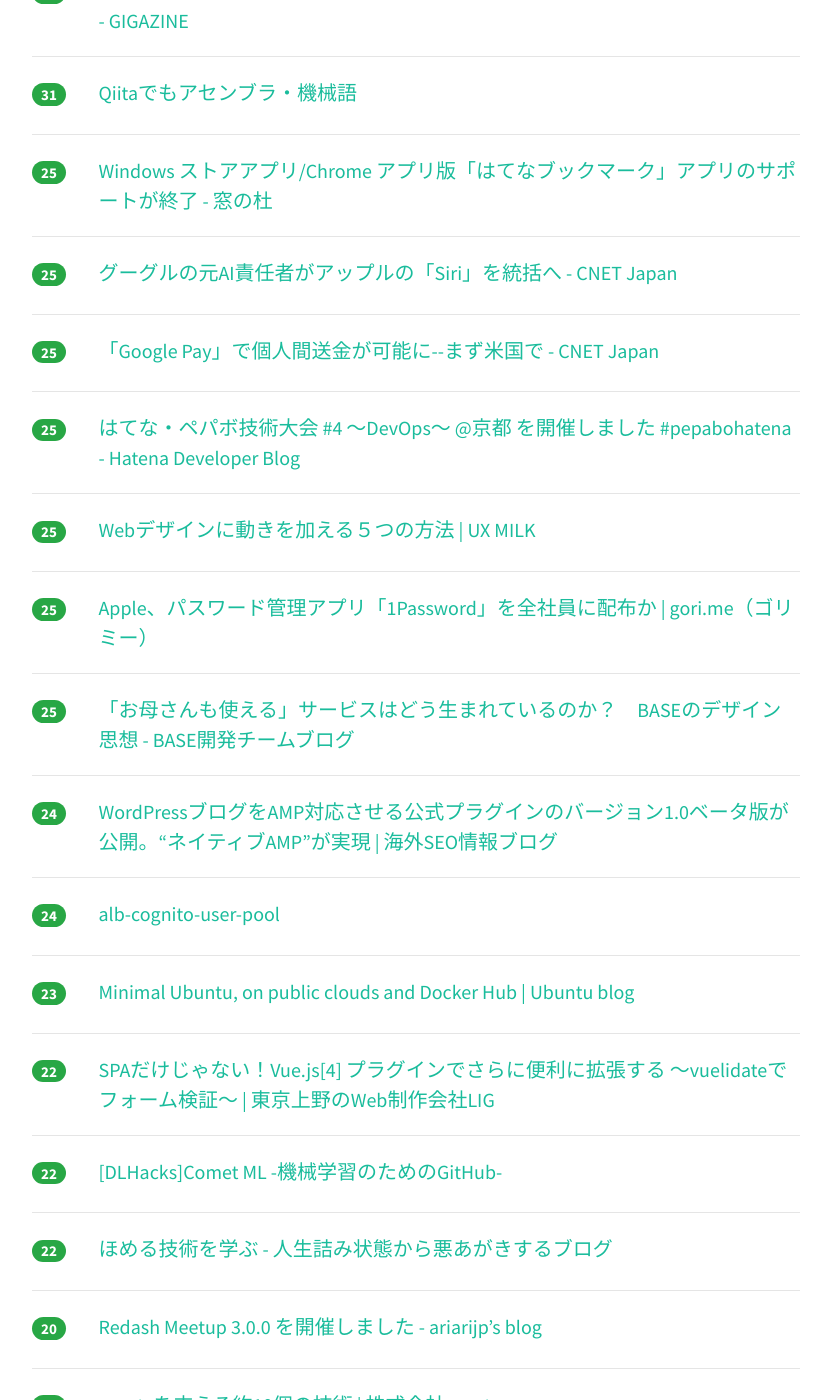
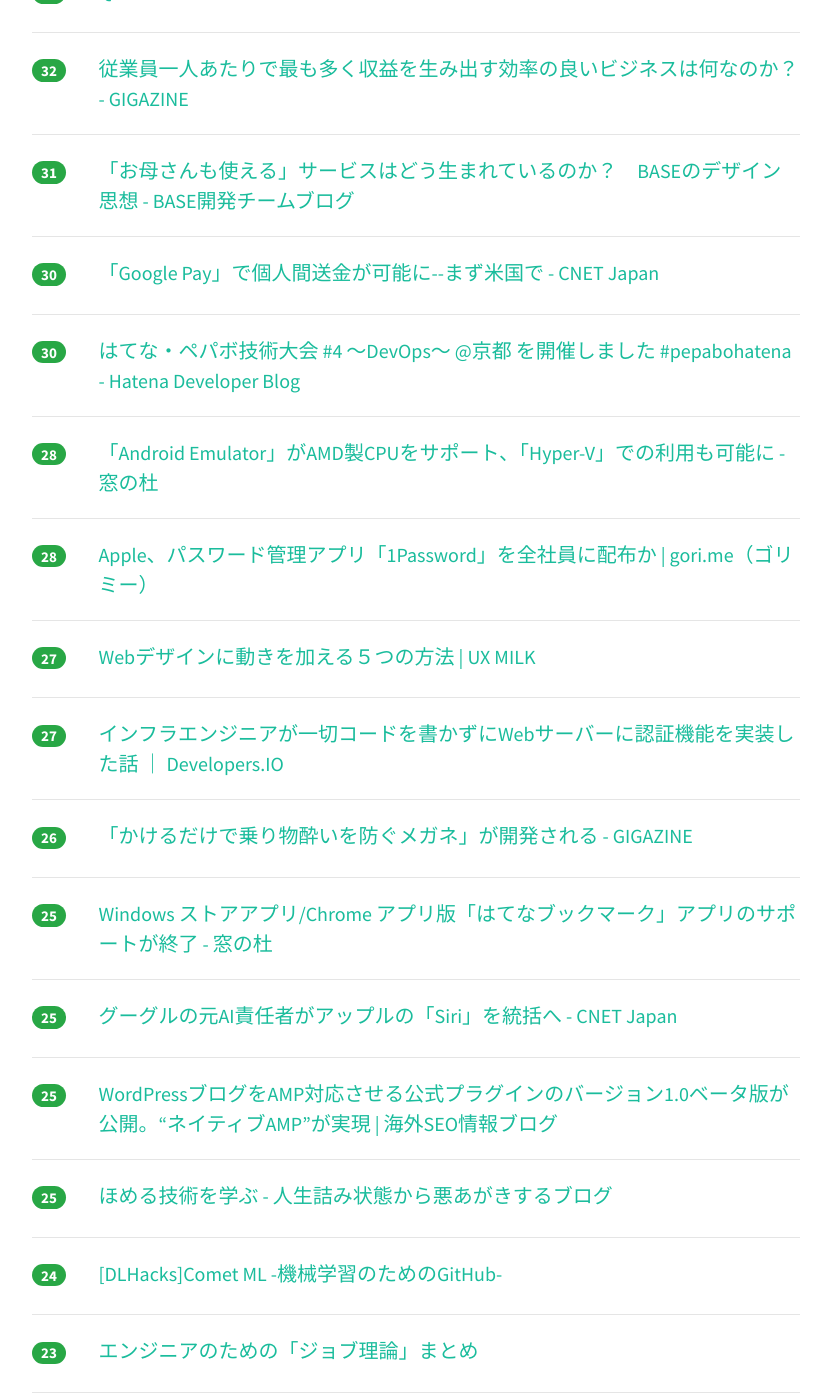
Before and after one commit to yatta47/hatena-matome-site, a Jekyll site: the page built from _posts/2018-07-11-hatena.md, in a window 1280 px wide and 1400 px high, scrolled down 1779 px. Shown: the whole window, without its empty margins (224-1055 px from the left). Built offline with Jekyll 4.4.1, drawn with Linux system fonts in a browser that asks for light colours; nearby versions of some CDN libraries; some of the changed text lies outside the part shown.

Commit message:
Updated 2018-07-11

```diff
--- a/_posts/2018-07-11-hatena.md
+++ b/_posts/2018-07-11-hatena.md
@@ -1,23 +1,23 @@
 ---
 layout: post
 title:  "2018-07-11 はてぶIT"
-date:   2018-07-11 14:03:07
+date:   2018-07-11 15:03:00
 tags: [it-hotentry]
 ---
-55 件のデータあり
+57 件のデータあり
 
 <hr><div class="row">
-<div class="col-1"><span class="badge badge-pill badge-success h2">352</span></div>
+<div class="col-1"><span class="badge badge-pill badge-success h2">405</span></div>
 <div class="col-11"><a href='https://cloudpack.media/41647' target='_blank'>2018年なぜ私達はコンテナ/Dockerを使うのか | cloudpack.media</a></div>
 </div>
 <hr>
 <div class="row">
-<div class="col-1"><span class="badge badge-pill badge-success h2">271</span></div>
+<div class="col-1"><span class="badge badge-pill badge-success h2">284</span></div>
 <div class="col-11"><a href='https://www.publickey1.jp/blog/18/javadockerjibgoogle.html' target='_blank'>Javaアプリケーションを自動的にDockerイメージにビルドしてくれる「Jib」、Googleがオープンソースで公開 － Publickey</a></div>
 </div>
 <hr>
 <div class="row">
-<div class="col-1"><span class="badge badge-pill badge-success h2">142</span></div>
+<div class="col-1"><span class="badge badge-pill badge-success h2">172</span></div>
 <div class="col-11"><a href='https://qiita.com/Kakuni/items/21b7a587dac77ba84719' target='_blank'>弊社でのJavaScriptの書き方</a></div>
 </div>
 <hr>
@@ -27,27 +27,32 @@ tags: [it-hotentry]
 </div>
 <hr>
 <div class="row">
-<div class="col-1"><span class="badge badge-pill badge-success h2">63</span></div>
+<div class="col-1"><span class="badge badge-pill badge-success h2">81</span></div>
 <div class="col-11"><a href='http://www.atmarkit.co.jp/ait/articles/1807/11/news011.html' target='_blank'>「日本版GPS“みちびき”本格始動で数センチ級精度の位置情報取得が可能」は本当か (1/2)：ものになるモノ、ならないモノ（78） - ＠IT</a></div>
 </div>
 <hr>
 <div class="row">
-<div class="col-1"><span class="badge badge-pill badge-success h2">56</span></div>
+<div class="col-1"><span class="badge badge-pill badge-success h2">63</span></div>
+<div class="col-11"><a href='https://qiita.com/ishizakiiii/items/3b894b6e987fdf87093e' target='_blank'>大井競馬で帝王賞を機械学習で当てた話</a></div>
+</div>
+<hr>
+<div class="row">
+<div class="col-1"><span class="badge badge-pill badge-success h2">60</span></div>
 <div class="col-11"><a href='http://ascii.jp/elem/000/001/707/1707947/' target='_blank'>ASCII.jp：「目標はRPAではなく“知的プロセス自動化”」Kofax CEOが戦略語る (1/2)</a></div>
 </div>
 <hr>
 <div class="row">
-<div class="col-1"><span class="badge badge-pill badge-success h2">52</span></div>
+<div class="col-1"><span class="badge badge-pill badge-success h2">59</span></div>
+<div class="col-11"><a href='https://speakerdeck.com/ueda1023/jia-zhi-falsedi-iji-neng-falsefei-zhi-nikodawaru3tufalseli-you' target='_blank'>価値の低い機能の廃止にこだわる3つの理由 - Speaker Deck</a></div>
+</div>
+<hr>
+<div class="row">
+<div class="col-1"><span class="badge badge-pill badge-success h2">56</span></div>
 <div class="col-11"><a href='https://qiita.com/uint256_t/items/be9a0c2313ea81fa7b20' target='_blank'>[メモ] JavaScriptエンジンを作る話</a></div>
 </div>
 <hr>
 <div class="row">
-<div class="col-1"><span class="badge badge-pill badge-success h2">46</span></div>
-<div class="col-11"><a href='https://speakerdeck.com/ueda1023/jia-zhi-falsedi-iji-neng-falsefei-zhi-nikodawaru3tufalseli-you' target='_blank'>価値の低い機能の廃止にこだわる3つの理由 - Speaker Deck</a></div>
-</div>
-<hr>
-<div class="row">
-<div class="col-1"><span class="badge badge-pill badge-success h2">46</span></div>
+<div class="col-1"><span class="badge badge-pill badge-success h2">49</span></div>
 <div class="col-11"><a href='https://japan.cnet.com/article/35121944/' target='_blank'>家庭内暴力の背後にはびこるスマートホーム技術などの悪用--対抗手段はあるのか - CNET Japan</a></div>
 </div>
 <hr>
@@ -57,17 +62,17 @@ tags: [it-hotentry]
 </div>
 <hr>
 <div class="row">
-<div class="col-1"><span class="badge badge-pill badge-success h2">41</span></div>
+<div class="col-1"><span class="badge badge-pill badge-success h2">43</span></div>
 <div class="col-11"><a href='https://courrier.jp/news/archives/127441/' target='_blank'>SNSの機能は「行動科学的コカイン」！｜「人々が病みつきになる方法」に開発者たちも懸念 | クーリエ・ジャポン</a></div>
 </div>
 <hr>
 <div class="row">
-<div class="col-1"><span class="badge badge-pill badge-success h2">39</span></div>
+<div class="col-1"><span class="badge badge-pill badge-success h2">42</span></div>
 <div class="col-11"><a href='https://qiita.com/a24dai/items/5fddbffdbb05b2ed2894' target='_blank'>図解！どのサイトを見てもわからなかった人のためのMVC</a></div>
 </div>
 <hr>
 <div class="row">
-<div class="col-1"><span class="badge badge-pill badge-success h2">35</span></div>
+<div class="col-1"><span class="badge badge-pill badge-success h2">40</span></div>
 <div class="col-11"><a href='https://smarthacks.jp/mag/37329' target='_blank'>スマートスピーカーのビジネス活用 先進事例8アプリをまとめてみた。 – SmartHacks Magazine</a></div>
 </div>
 <hr>
@@ -78,7 +83,7 @@ tags: [it-hotentry]
 <hr>
 <div class="row">
 <div class="col-1"><span class="badge badge-pill badge-success h2">33</span></div>
-<div class="col-11"><a href='https://qiita.com/ishizakiiii/items/3b894b6e987fdf87093e' target='_blank'>大井競馬で帝王賞を機械学習で当てた話</a></div>
+<div class="col-11"><a href='https://qiita.com/kaizen_nagoya/items/46f2333c2647b0e692b2' target='_blank'>Qiitaでもアセンブラ・機械語　</a></div>
 </div>
 <hr>
 <div class="row">
@@ -88,7 +93,42 @@ tags: [it-hotentry]
 <hr>
 <div class="row">
 <div class="col-1"><span class="badge badge-pill badge-success h2">31</span></div>
-<div class="col-11"><a href='https://qiita.com/kaizen_nagoya/items/46f2333c2647b0e692b2' target='_blank'>Qiitaでもアセンブラ・機械語　</a></div>
+<div class="col-11"><a href='https://devblog.thebase.in/entry/2018/07/11/110000' target='_blank'>「お母さんも使える」サービスはどう生まれているのか？　BASEのデザイン思想 - BASE開発チームブログ</a></div>
+</div>
+<hr>
+<div class="row">
+<div class="col-1"><span class="badge badge-pill badge-success h2">30</span></div>
+<div class="col-11"><a href='https://japan.cnet.com/article/35122280/' target='_blank'>「Google Pay」で個人間送金が可能に--まず米国で - CNET Japan</a></div>
+</div>
+<hr>
+<div class="row">
+<div class="col-1"><span class="badge badge-pill badge-success h2">30</span></div>
+<div class="col-11"><a href='http://developer.hatenastaff.com/entry/2018/07/11/100000' target='_blank'>はてな・ペパボ技術大会 #4 〜DevOps〜 @京都 を開催しました #pepabohatena - Hatena Developer Blog</a></div>
+</div>
+<hr>
+<div class="row">
+<div class="col-1"><span class="badge badge-pill badge-success h2">28</span></div>
+<div class="col-11"><a href='https://forest.watch.impress.co.jp/docs/news/1132197.html' target='_blank'>「Android Emulator」がAMD製CPUをサポート、「Hyper-V」での利用も可能に - 窓の杜</a></div>
+</div>
+<hr>
+<div class="row">
+<div class="col-1"><span class="badge badge-pill badge-success h2">28</span></div>
+<div class="col-11"><a href='https://gori.me/apple/apple-news/108218' target='_blank'>Apple、パスワード管理アプリ「1Password」を全社員に配布か | gori.me（ゴリミー）</a></div>
+</div>
+<hr>
+<div class="row">
+<div class="col-1"><span class="badge badge-pill badge-success h2">27</span></div>
+<div class="col-11"><a href='http://uxmilk.jp/72382' target='_blank'>Webデザインに動きを加える５つの方法 | UX MILK</a></div>
+</div>
+<hr>
+<div class="row">
+<div class="col-1"><span class="badge badge-pill badge-success h2">27</span></div>
+<div class="col-11"><a href='https://dev.classmethod.jp/cloud/alb-cognito-user-pool/' target='_blank'>インフラエンジニアが一切コードを書かずにWebサーバーに認証機能を実装した話 ｜ Developers.IO</a></div>
+</div>
+<hr>
+<div class="row">
+<div class="col-1"><span class="badge badge-pill badge-success h2">26</span></div>
+<div class="col-11"><a href='https://gigazine.net/news/20180711-glasses-to-eliminate-motion-sickness/' target='_blank'>「かけるだけで乗り物酔いを防ぐメガネ」が開発される - GIGAZINE</a></div>
 </div>
 <hr>
 <div class="row">
@@ -103,41 +143,26 @@ tags: [it-hotentry]
 <hr>
 <div class="row">
 <div class="col-1"><span class="badge badge-pill badge-success h2">25</span></div>
-<div class="col-11"><a href='https://japan.cnet.com/article/35122280/' target='_blank'>「Google Pay」で個人間送金が可能に--まず米国で - CNET Japan</a></div>
+<div class="col-11"><a href='https://www.suzukikenichi.com/blog/amp-plugin-v-1-0-makes-native-amp-possible/' target='_blank'>WordPressブログをAMP対応させる公式プラグインのバージョン1.0ベータ版が公開。“ネイティブAMP”が実現 | 海外SEO情報ブログ</a></div>
 </div>
 <hr>
 <div class="row">
 <div class="col-1"><span class="badge badge-pill badge-success h2">25</span></div>
-<div class="col-11"><a href='http://developer.hatenastaff.com/entry/2018/07/11/100000' target='_blank'>はてな・ペパボ技術大会 #4 〜DevOps〜 @京都 を開催しました #pepabohatena - Hatena Developer Blog</a></div>
-</div>
-<hr>
-<div class="row">
-<div class="col-1"><span class="badge badge-pill badge-success h2">25</span></div>
-<div class="col-11"><a href='http://uxmilk.jp/72382' target='_blank'>Webデザインに動きを加える５つの方法 | UX MILK</a></div>
-</div>
-<hr>
-<div class="row">
-<div class="col-1"><span class="badge badge-pill badge-success h2">25</span></div>
-<div class="col-11"><a href='https://gori.me/apple/apple-news/108218' target='_blank'>Apple、パスワード管理アプリ「1Password」を全社員に配布か | gori.me（ゴリミー）</a></div>
-</div>
-<hr>
-<div class="row">
-<div class="col-1"><span class="badge badge-pill badge-success h2">25</span></div>
-<div class="col-11"><a href='https://devblog.thebase.in/entry/2018/07/11/110000' target='_blank'>「お母さんも使える」サービスはどう生まれているのか？　BASEのデザイン思想 - BASE開発チームブログ</a></div>
+<div class="col-11"><a href='https://www.jin-tsumi.work/entry/2018/07/11/090138' target='_blank'>ほめる技術を学ぶ - 人生詰み状態から悪あがきするブログ</a></div>
 </div>
 <hr>
 <div class="row">
 <div class="col-1"><span class="badge badge-pill badge-success h2">24</span></div>
-<div class="col-11"><a href='https://www.suzukikenichi.com/blog/amp-plugin-v-1-0-makes-native-amp-possible/' target='_blank'>WordPressブログをAMP対応させる公式プラグインのバージョン1.0ベータ版が公開。“ネイティブAMP”が実現 | 海外SEO情報ブログ</a></div>
-</div>
-<hr>
-<div class="row">
-<div class="col-1"><span class="badge badge-pill badge-success h2">24</span></div>
-<div class="col-11"><a href='https://dev.classmethod.jp/cloud/alb-cognito-user-pool/' target='_blank'>alb-cognito-user-pool</a></div>
+<div class="col-11"><a href='https://www.slideshare.net/DeepLearningJP2016/dlhackscomet-ml-github-103547890' target='_blank'>[DLHacks]Comet ML -機械学習のためのGitHub-</a></div>
 </div>
 <hr>
 <div class="row">
 <div class="col-1"><span class="badge badge-pill badge-success h2">23</span></div>
+<div class="col-11"><a href='https://qiita.com/ktateno/items/87b3cf9ebd29e76049ce' target='_blank'>エンジニアのための「ジョブ理論」まとめ</a></div>
+</div>
+<hr>
+<div class="row">
+<div class="col-1"><span class="badge badge-pill badge-success h2">22</span></div>
 <div class="col-11"><a href='https://blog.ubuntu.com/2018/07/09/minimal-ubuntu-released' target='_blank'>Minimal Ubuntu, on public clouds and Docker Hub | Ubuntu blog</a></div>
 </div>
 <hr>
@@ -148,27 +173,22 @@ tags: [it-hotentry]
 <hr>
 <div class="row">
 <div class="col-1"><span class="badge badge-pill badge-success h2">22</span></div>
-<div class="col-11"><a href='https://www.slideshare.net/DeepLearningJP2016/dlhackscomet-ml-github-103547890' target='_blank'>[DLHacks]Comet ML -機械学習のためのGitHub-</a></div>
-</div>
-<hr>
-<div class="row">
-<div class="col-1"><span class="badge badge-pill badge-success h2">22</span></div>
-<div class="col-11"><a href='https://www.jin-tsumi.work/entry/2018/07/11/090138' target='_blank'>ほめる技術を学ぶ - 人生詰み状態から悪あがきするブログ</a></div>
-</div>
-<hr>
-<div class="row">
-<div class="col-1"><span class="badge badge-pill badge-success h2">20</span></div>
 <div class="col-11"><a href='http://ariarijp.hatenablog.com/entry/2018/07/10/233026' target='_blank'>Redash Meetup 3.0.0 を開催しました - ariarijp’s blog</a></div>
 </div>
 <hr>
 <div class="row">
-<div class="col-1"><span class="badge badge-pill badge-success h2">20</span></div>
+<div class="col-1"><span class="badge badge-pill badge-success h2">21</span></div>
 <div class="col-11"><a href='https://www.wantedly.com/companies/scouty/post_articles/125542' target='_blank'>scoutyを支える約10個の技術 | 株式会社scouty</a></div>
 </div>
 <hr>
 <div class="row">
-<div class="col-1"><span class="badge badge-pill badge-success h2">20</span></div>
-<div class="col-11"><a href='https://forest.watch.impress.co.jp/docs/news/1132197.html' target='_blank'>「Android Emulator」がAMD製CPUをサポート、「Hyper-V」での利用も可能に - 窓の杜</a></div>
+<div class="col-1"><span class="badge badge-pill badge-success h2">21</span></div>
+<div class="col-11"><a href='https://japan.cnet.com/article/35122272/' target='_blank'>宅配ボックス活用し「お掃除ロボット」をシェア--賃貸マンションで試験導入 - CNET Japan</a></div>
+</div>
+<hr>
+<div class="row">
+<div class="col-1"><span class="badge badge-pill badge-success h2">21</span></div>
+<div class="col-11"><a href='http://www.itmedia.co.jp/news/articles/1807/11/news050.html' target='_blank'>JASRAC、音楽教室21事業者36施設と包括契約 - ITmedia NEWS</a></div>
 </div>
 <hr>
 <div class="row">
@@ -177,28 +197,23 @@ tags: [it-hotentry]
 </div>
 <hr>
 <div class="row">
+<div class="col-1"><span class="badge badge-pill badge-success h2">19</span></div>
+<div class="col-11"><a href='http://tech-blog.rakus.co.jp/entry/20180711/google-apps-script/beginner' target='_blank'>5分で理解する！Google Apps Script超入門 - RAKUS Developers Blog ラクス エンジニアブログ</a></div>
+</div>
+<hr>
+<div class="row">
+<div class="col-1"><span class="badge badge-pill badge-success h2">19</span></div>
+<div class="col-11"><a href='https://medium.com/eureka-engineering/157102bcfa05' target='_blank'>Word2Vecをより高精度で32倍軽量にする手法をPairsのデータで試しました – Eureka Engineering – Medium</a></div>
+</div>
+<hr>
+<div class="row">
 <div class="col-1"><span class="badge badge-pill badge-success h2">18</span></div>
 <div class="col-11"><a href='https://japan.cnet.com/article/35122189/' target='_blank'>音声操作を「トイレでも使いたい」人は約1割--進む音声デバイスの普及 - CNET Japan</a></div>
 </div>
 <hr>
 <div class="row">
-<div class="col-1"><span class="badge badge-pill badge-success h2">18</span></div>
-<div class="col-11"><a href='https://japan.cnet.com/article/35122272/' target='_blank'>宅配ボックス活用し「お掃除ロボット」をシェア--賃貸マンションで試験導入 - CNET Japan</a></div>
-</div>
-<hr>
-<div class="row">
 <div class="col-1"><span class="badge badge-pill badge-success h2">17</span></div>
-<div class="col-11"><a href='http://www.itmedia.co.jp/news/articles/1807/11/news050.html' target='_blank'>JASRAC、音楽教室21事業者36施設と包括契約 - ITmedia NEWS</a></div>
-</div>
-<hr>
-<div class="row">
-<div class="col-1"><span class="badge badge-pill badge-success h2">17</span></div>
-<div class="col-11"><a href='https://gigazine.net/news/20180711-glasses-to-eliminate-motion-sickness/' target='_blank'>「かけるだけで乗り物酔いを防ぐメガネ」が開発される - GIGAZINE</a></div>
-</div>
-<hr>
-<div class="row">
-<div class="col-1"><span class="badge badge-pill badge-success h2">17</span></div>
-<div class="col-11"><a href='https://qiita.com/ktateno/items/87b3cf9ebd29e76049ce' target='_blank'>エンジニアのための「ジョブ理論」まとめ</a></div>
+<div class="col-11"><a href='https://qiita.com/nakakura/items/ac31956c2291b8d4a165' target='_blank'>SkyWay WebRTC GWを利用してUnityでWebRTC Videoをレンダリングする</a></div>
 </div>
 <hr>
 <div class="row">
@@ -209,6 +224,11 @@ tags: [it-hotentry]
 <div class="row">
 <div class="col-1"><span class="badge badge-pill badge-success h2">15</span></div>
 <div class="col-11"><a href='https://www.businessinsider.jp/post-171057' target='_blank'>わずか400ドル｢Surface Go｣の価格破壊、これはiPad Proキラーだ —— ユーザー目線で仕様を徹底比較 | BUSINESS INSIDER JAPAN</a></div>
+</div>
+<hr>
+<div class="row">
+<div class="col-1"><span class="badge badge-pill badge-success h2">15</span></div>
+<div class="col-11"><a href='https://github.com/GoogleContainerTools/jib' target='_blank'>GitHub - GoogleContainerTools/jib: Build container images for your Java applications.</a></div>
 </div>
 <hr>
 <div class="row">
@@ -227,23 +247,13 @@ tags: [it-hotentry]
 </div>
 <hr>
 <div class="row">
-<div class="col-1"><span class="badge badge-pill badge-success h2">14</span></div>
-<div class="col-11"><a href='https://qiita.com/nakakura/items/ac31956c2291b8d4a165' target='_blank'>SkyWay WebRTC GWを利用してUnityでWebRTC Videoをレンダリングする</a></div>
-</div>
-<hr>
-<div class="row">
 <div class="col-1"><span class="badge badge-pill badge-success h2">13</span></div>
-<div class="col-11"><a href='https://github.com/GoogleContainerTools/jib' target='_blank'>GitHub - GoogleContainerTools/jib: Build container images for your Java applications.</a></div>
+<div class="col-11"><a href='https://parashuto.com/rriver/responsive-web/rwd-for-apple-watch' target='_blank'>Apple Watch（watchOS 5）向けのレスポンシブ対応についてのまとめ | Rriver</a></div>
 </div>
 <hr>
 <div class="row">
 <div class="col-1"><span class="badge badge-pill badge-success h2">12</span></div>
 <div class="col-11"><a href='http://phpspot.org/blog/archives/2018/07/jssvgjs2flowcha.html' target='_blank'>JSのコードをSVG形式のフローチャートにして見やすくする「js2flowchart」:phpspot開発日誌</a></div>
-</div>
-<hr>
-<div class="row">
-<div class="col-1"><span class="badge badge-pill badge-success h2">12</span></div>
-<div class="col-11"><a href='https://parashuto.com/rriver/responsive-web/rwd-for-apple-watch' target='_blank'>Apple Watch（watchOS 5）向けのレスポンシブ対応についてのまとめ | Rriver</a></div>
 </div>
 <hr>
 <div class="row">
@@ -257,7 +267,7 @@ tags: [it-hotentry]
 </div>
 <hr>
 <div class="row">
-<div class="col-1"><span class="badge badge-pill badge-success h2">9</span></div>
+<div class="col-1"><span class="badge badge-pill badge-success h2">10</span></div>
 <div class="col-11"><a href='https://www3.nhk.or.jp/news/html/20180711/k10011527591000.html' target='_blank'>米の電気自動車メーカー「テスラ」 上海に新工場建設へ | NHKニュース</a></div>
 </div>
 <hr>
@@ -273,11 +283,11 @@ tags: [it-hotentry]
 <hr>
 <div class="row">
 <div class="col-1"><span class="badge badge-pill badge-success h2">5</span></div>
+<div class="col-11"><a href='https://pc.watch.impress.co.jp/docs/news/1132303.html' target='_blank'>【速報】10型2in1「Surface Go」、国内は8月28日発売 - PC Watch</a></div>
+</div>
+<hr>
+<div class="row">
+<div class="col-1"><span class="badge badge-pill badge-success h2">5</span></div>
 <div class="col-11"><a href='https://www.ruby.or.jp/ja/news/20180710' target='_blank'>Rubyアソシエーション - Rubyアソシエーション開発助成成果報告会 開催報告</a></div>
 </div>
 <hr>
-<div class="row">
-<div class="col-1"><span class="badge badge-pill badge-success h2">3</span></div>
-<div class="col-11"><a href='http://tech-blog.rakus.co.jp/entry/20180711/google-apps-script/beginner' target='_blank'>5分で理解する！Google Apps Script超入門 - RAKUS Developers Blog ラクス エンジニアブログ</a></div>
-</div>
-<hr>
```
